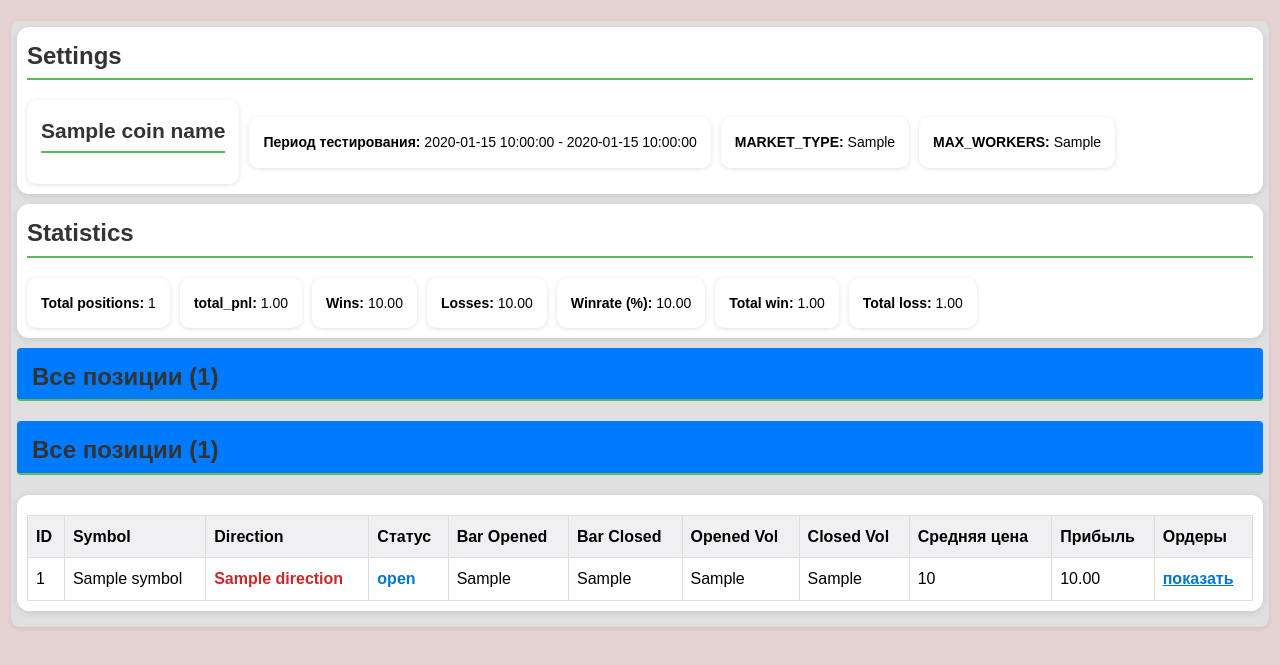
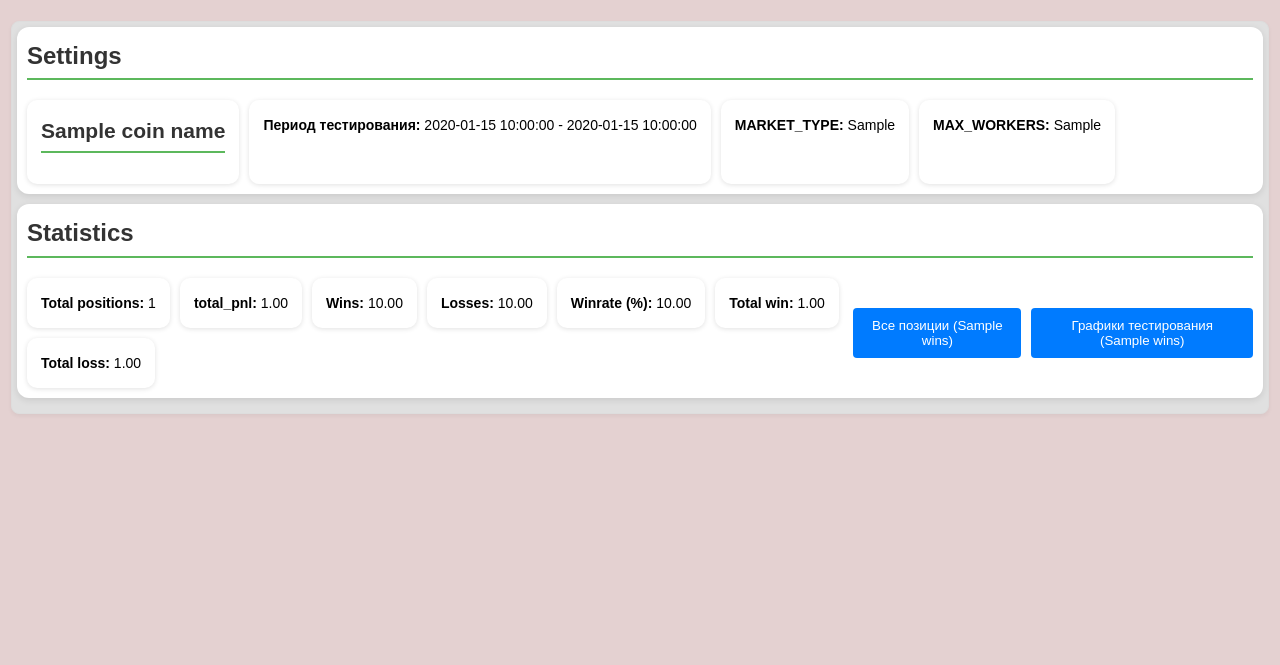
Before and after one commit to sandernet/algo_traid, a Python web app: template TEMPLATES/v2/report_coin.html in a window 1280 px wide. Shown: the part 84-749 px from the top of the page. Run offline with Jinja, Linux system fonts and the light colour scheme; the template is opened without the code that fills it: most values are stand-ins (such as "Sample title", 1, 10 or a date in 2020).

Commit message:
report_coin work

```diff
--- a/TEMPLATES/v2/base.html
+++ b/TEMPLATES/v2/base.html
@@ -18,9 +18,15 @@
             .stats-grid {
                 display: flex;
                 flex-direction: row;
-                justify-content: flex-start;
+                justify-content: space-between;
                 align-items: center;
                 gap: 10px;
+            }
+            /* Чтобы .stats-items не сжимался и занимал всё доступное пространство слева */
+            .stats-items {
+                display: flex;
+                gap: 10px;
+                flex-wrap: wrap; /* на случай, если элементов слишком много */
             }
 
             .stat-item {
@@ -113,8 +119,12 @@
                 font-weight: bold;
                 text-decoration: underline;
             }
+            .button-group {
+                display: flex;
+                gap: 10px;
+            }
 
-            .toggle-positions-btn { background-color: #007bff; color: white; border: none; padding: 10px 15px; border-radius: 4px; cursor: pointer; margin-top: 15px; }
+            .toggle-positions-btn { background-color: #007bff; color: white; border: none; padding: 10px 15px; border-radius: 4px; cursor: pointer;}
             .toggle-positions-btn:hover { background-color: #0056b3; }
         </style>
     {% endblock %}
--- /dev/null
+++ b/TEMPLATES/v2/blocks/graphic.html
@@ -0,0 +1,7 @@
+<div id="{{ stats.test_id }}_graphics"  class="header-box" style="display: none;">
+    <h2>Графики</h2>
+
+    <div id="chart_div">
+        <p>Загрузка...</p>
+    </div>
+</div>
--- a/TEMPLATES/v2/blocks/position.html
+++ b/TEMPLATES/v2/blocks/position.html
@@ -1,4 +1,4 @@
-<div class="header-box">
+<div id="{{ stats.test_id }}_positions"  class="header-box" style="display: none;">
 <table class="table">
     <thead>
         <tr>
--- a/TEMPLATES/v2/blocks/settings.html
+++ b/TEMPLATES/v2/blocks/settings.html
@@ -2,6 +2,7 @@
 <div class="header-box">
     <h2>Settings</h2>
     <div class="stats-grid">
+        <div class="stats-items">
         <div class="stat-item">
             <h2>{{ coin_name }}</h2>
         </div>
@@ -18,4 +19,5 @@
             {{ settings.MAX_WORKERS }}
         </div>
     </div>
+    </div>
 </div>
--- a/TEMPLATES/v2/blocks/stats.html
+++ b/TEMPLATES/v2/blocks/stats.html
@@ -2,6 +2,7 @@
 <div class="header-box">
     <h2>Statistics</h2>
     <div class="stats-grid">
+        <div class="stats-items">
             <div class="stat-item">
                 <strong>Total positions:</strong>
                 {{ stats.total_positions }}
@@ -31,4 +32,9 @@
                 {{ "%.2f"|format(stats.total_loss) }}
             </div>
         </div>
+        <div class="button-group">
+            <button class="toggle-positions-btn" onclick="toggleVisibility('{{ stats.test_id }}_positions')">Все позиции ({{ stats.wins | default(0) }})</button>
+            <button class="toggle-positions-btn" onclick="toggleVisibility('{{ stats.test_id }}_graphics')" >Графики тестирования ({{ stats.wins | default(0) }})</button>
         </div>
+    </div>
+</div>
--- a/TEMPLATES/v2/report_coin.html
+++ b/TEMPLATES/v2/report_coin.html
@@ -9,21 +9,9 @@
     {% include "v2/blocks/settings.html" %}
 
     {% include "v2/blocks/stats.html" %}
-    <h2 class="toggle-positions-btn" onclick="toggleVisibility('{{ unique_id }}_positions')">
-            Все позиции ({{ stats.count_positions | default(0) }})
-    </h2>
-    <h2 class="toggle-positions-btn" onclick="toggleVisibility('{{ unique_id }}_graphics')">
-            Все позиции ({{ stats.count_positions | default(0) }})
-    </h2>
-    {#<div class="stat-item">
-        <button class="toggle-positions-btn" onclick="toggleVisibility('{{ unique_id }}_positions')">
-            Все позиции ({{ stats.count_positions | default(0) }})
-        </button>
-        <button class="toggle-positions-btn" onclick="toggleVisibility('{{ unique_id }}_graphics')">
-            Графики тестирования ({{ stats.count_positions | default(0) }})
-        </button>
-    </div>#}
+
     {% include "v2/blocks/position.html" %}
+    {% include "v2/blocks/graphic.html" %}
 </div>
 
 
--- a/src/backtester/v2/reportg_generator.py
+++ b/src/backtester/v2/reportg_generator.py
@@ -89,8 +89,10 @@ class ReportGenerator:
             losses = self.test.losses # общее количество проигрышей
             count = self.test.count_positions # общее количество позиций
             winrate = self.test.winrate # процент побед
+            test_id = self.test.id
 
             return {
+                "test_id": test_id,
                 "total_positions": count,
                 "total_pnl": total_pnl,
                 "total_win": total_win,
```
Also changed, not shown: configs/config.yaml (+15 -15 lines). Lines whose indentation alone changed are shown as unchanged.
